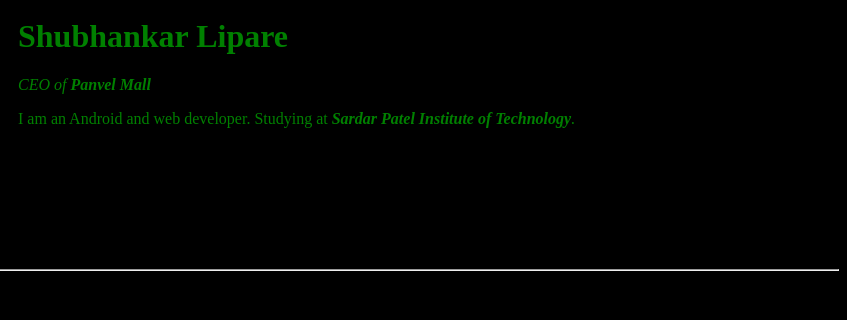
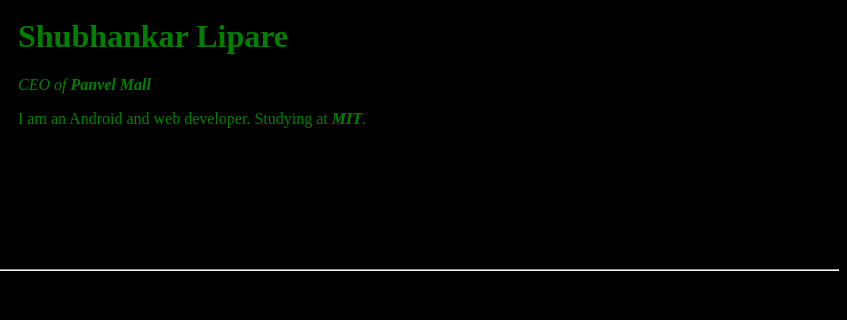
Before and after one commit to shubhankarl/test, a plain HTML site: page index.html in a window 1280 px wide. Shown: the part 111-431 px from the top of the page, 433-1280 px from the left. Drawn offline with Linux system fonts and the light colour scheme.

Commit message:
Update index.html

```diff
--- a/index.html
+++ b/index.html
@@ -10,7 +10,7 @@
 			<td> <img src="https://scontent-cdt1-1.cdninstagram.com/vp/6aa4655b996b55d11c3851ae011c8be3/5D4498E8/t51.2885-19/s150x150/12277398_1522569561400270_38760691_a.jpg?_nc_ht=scontent-cdt1-1.cdninstagram.com" alt="Shubhankars DP"> </td>
 			<td> <h1>Shubhankar Lipare</h1>
 	<p> <em> CEO of <strong> Panvel Mall </strong> </em> </p>
-	<p>I am an Android and web developer. Studying at <em> <strong>Sardar Patel Institute of Technology</strong>.
+	<p>I am an Android and web developer. Studying at <em> <strong>MIT</strong>.
 	 </em> </p> </td>
 		</tr>
 	</table>
```
